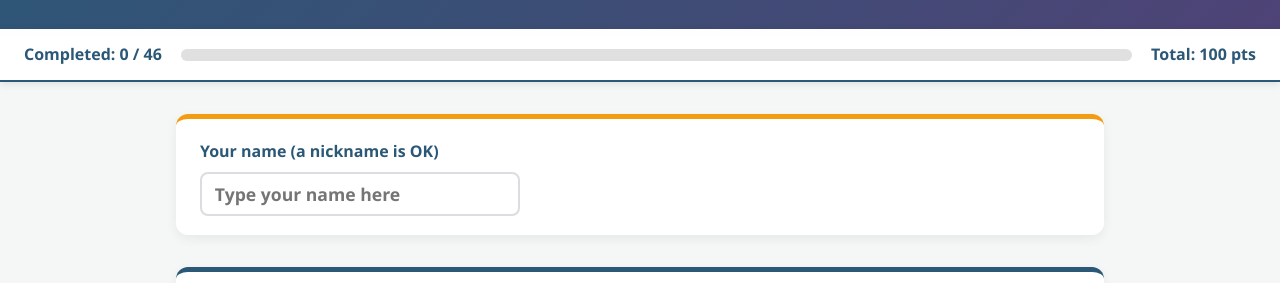
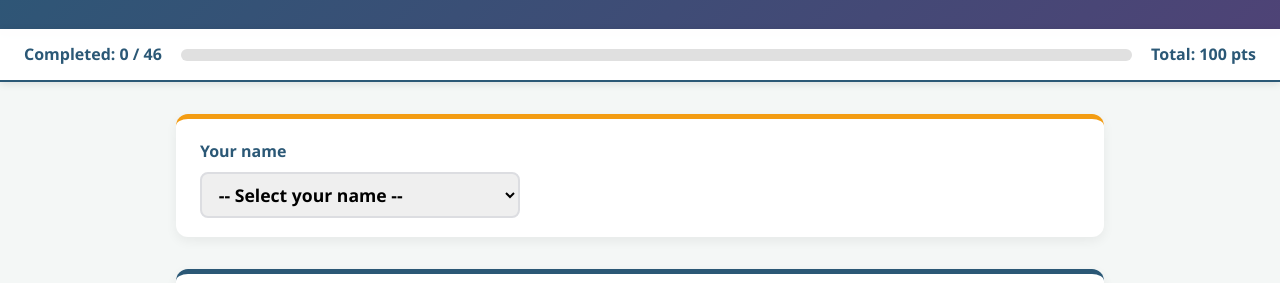
Before and after one commit to JamieCh13-tech/Jamie_Library, a plain HTML site: page Journey_to_Freedom_Final_Exam_Practice-v2.html in a window 1280 px wide. Shown: the part 156-439 px from the top of the page. Drawn offline with Linux system fonts and the light colour scheme.

Commit message:
Add files via upload

```diff
--- a/Journey_to_Freedom_Final_Exam_Practice-v2.html
+++ b/Journey_to_Freedom_Final_Exam_Practice-v2.html
@@ -406,7 +406,8 @@
     border-top: 5px solid var(--accent);
   }
   .name-card label { display: block; font-weight: bold; color: var(--primary); margin-bottom: 0.5rem; }
-  .name-card input {
+  .name-card input,
+  .name-card select {
     width: 100%;
     max-width: 320px;
     padding: 0.5rem 0.8rem;
@@ -416,7 +417,8 @@
     border-radius: 8px;
     outline: none;
   }
-  .name-card input:focus { border-color: var(--primary); }
+  .name-card input:focus,
+  .name-card select:focus { border-color: var(--primary); }
   .name-error { margin: 0.6rem 0 0; color: var(--danger); font-weight: bold; }
 </style>
 <script src="reporter.js"></script>
@@ -441,9 +443,9 @@
 
 <div class="container">
   <div class="name-card">
-    <label for="studentName">Your name (a nickname is OK)</label>
+    <label for="studentName">Your name</label>
     <input id="studentName" type="text" maxlength="30" autocomplete="off" placeholder="Type your name here">
-    <p id="nameError" class="name-error" hidden>Please type your name first, then press Submit again.</p>
+    <p id="nameError" class="name-error" hidden>Please select your name first, then press Submit again.</p>
   </div>
 
   <div id="resultBanner">
--- a/reporter.js
+++ b/reporter.js
@@ -6,6 +6,20 @@
 
 // ↓↓↓ 部署完 Apps Script 後，把網址貼在雙引號中間（網址結尾是 /exec）
 const RESULT_ENDPOINT = "https://script.google.com/macros/s/AKfycbxeoD7UVhiSPOsFYnEEEnkuJzr-__pRPhB0r47yaMOptydFLK8DRrq2M7XvGJ8FaYk_jQ/exec";
+
+/* ==========================================================
+   學生名單：新增或刪除學生，只要改這裡
+   - 每個名字用雙引號包住，後面要有逗號
+   - 刪除學生就整行刪掉；舊的成績紀錄不會受影響
+   ========================================================== */
+const STUDENTS = [
+  "Amber Lin",
+  "Casper Lin",
+  "Eileen Chen",
+  "Eric Liao",
+  "Janet Shih",
+  "Maya Lin",
+];
 
 const Library = {
   nameInput: function () {
@@ -67,10 +81,37 @@ const Library = {
   }
 };
 
-// 開始輸入姓名後，隱藏「請輸入姓名」的提醒
-document.addEventListener("input", function (e) {
-  if (e.target && e.target.id === "studentName") {
-    const err = document.getElementById("nameError");
-    if (err) err.hidden = true;
-  }
+// 把練習卷上的姓名輸入框換成學生名單的下拉選單
+function buildNameSelect() {
+  const el = document.getElementById("studentName");
+  if (!el || el.tagName !== "INPUT" || !STUDENTS.length) return; // 名單是空的就維持手動輸入
+  const sel = document.createElement("select");
+  sel.id = "studentName";
+  sel.className = el.className;
+  const first = document.createElement("option");
+  first.value = "";
+  first.textContent = "-- Select your name --";
+  sel.appendChild(first);
+  STUDENTS.slice().sort(function (a, b) { return a.localeCompare(b, "en"); }).forEach(function (n) {
+    const o = document.createElement("option");
+    o.value = n;
+    o.textContent = n;
+    sel.appendChild(o);
+  });
+  el.parentNode.replaceChild(sel, el);
+}
+if (document.readyState === "loading") {
+  document.addEventListener("DOMContentLoaded", buildNameSelect);
+} else {
+  buildNameSelect();
+}
+
+// 選好（或開始輸入）姓名後，隱藏「請選擇姓名」的提醒
+["input", "change"].forEach(function (evt) {
+  document.addEventListener(evt, function (e) {
+    if (e.target && e.target.id === "studentName") {
+      const err = document.getElementById("nameError");
+      if (err) err.hidden = true;
+    }
+  });
 });
```
Also changed, not shown: past_simple_vs_past_perfect.html (+2 -2 lines).
